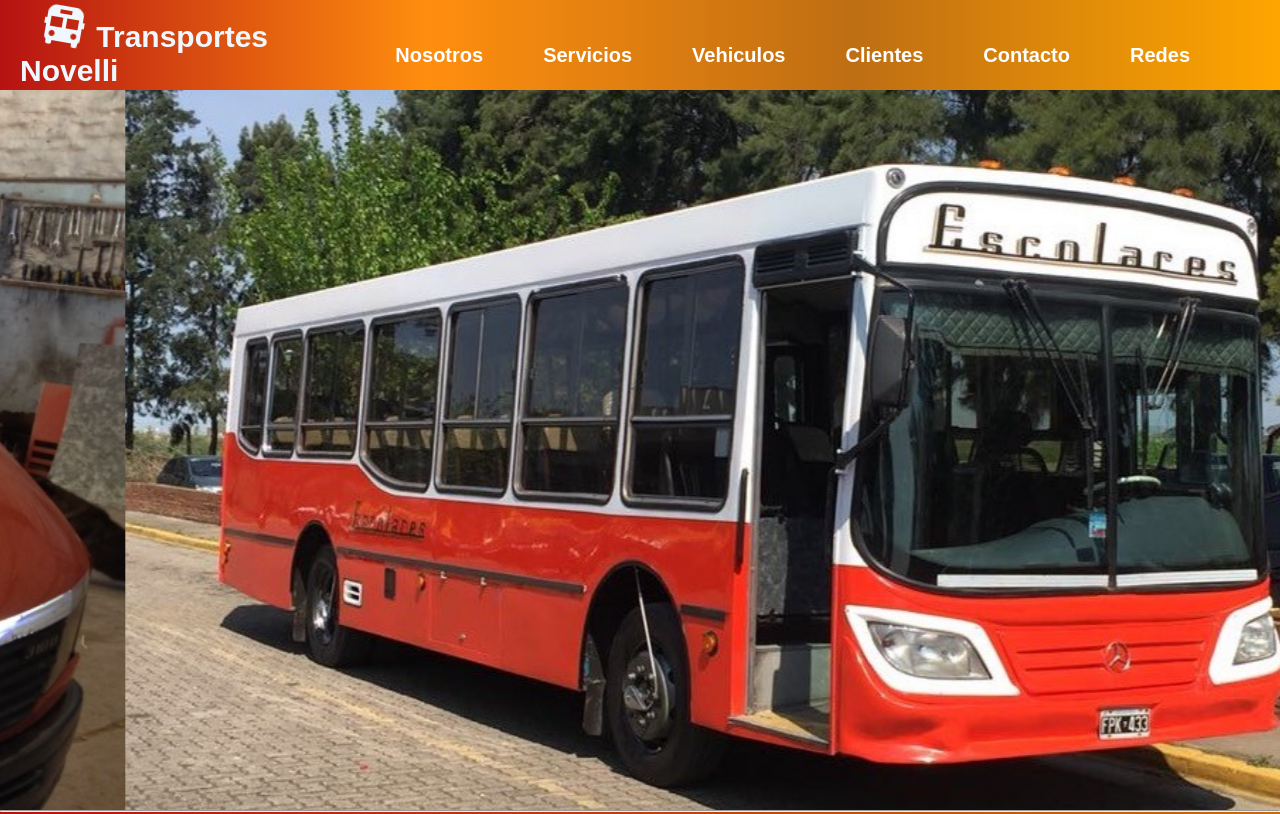
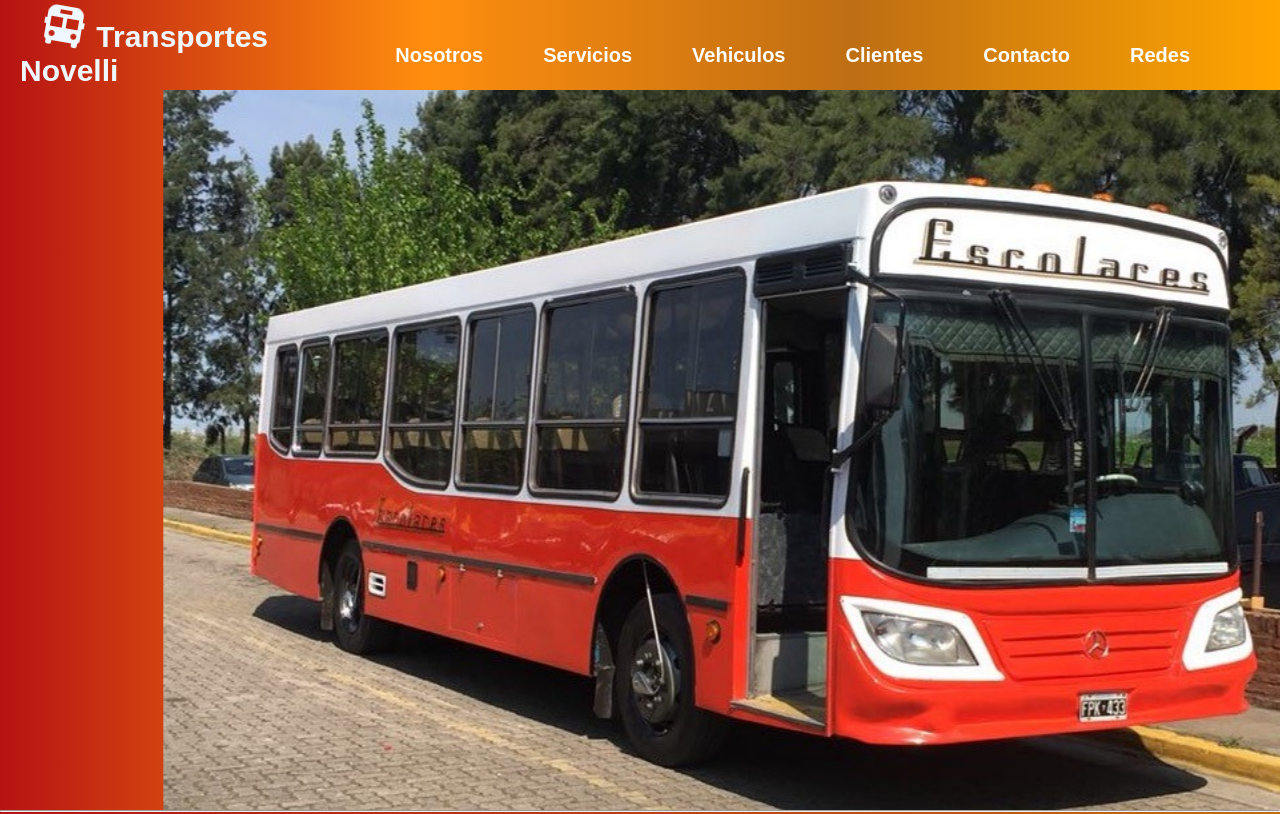
Before and after one commit to Gallo5/Transportes-Novelli, a Next.js app: page / in a window 1280 px wide. Shown: the top 814 px of the page. Built offline with nearby package versions, Linux system fonts and the light colour scheme.

Commit message:
styles IV

```diff
--- a/src/app/globals.css
+++ b/src/app/globals.css
@@ -33,15 +33,15 @@
 .slides {
   display: flex;
   width: 300%;
-  height: 90%;
+  height: 100%;
   animation: slide 12s infinite;
 }
 
 .slides img {
   width: 100%;
-  height: 90%;
-  object-fit: cover;
-  object-position: center;
+  height: 100%;
+  object-fit: contain;
+  object-position: cover;
   flex: 0 0 100%;
 }
 
--- a/src/app/styles/styles.module.css
+++ b/src/app/styles/styles.module.css
@@ -86,6 +86,7 @@
   height: 90vh;
   overflow: hidden;
   margin-top: 90px; /* Ajuste para compensar la navbar fija */
+  background-image: linear-gradient(to right, #b61212, #ff8e0e, #be6e13, orange);
 }
 
 .slides {
@@ -98,7 +99,7 @@
 .slides img {
   width: 100%;
   height: 100%;
-  object-fit: cover;
+  object-fit: contain;
   object-position: center;
   flex: 0 0 100%;
 }
```
